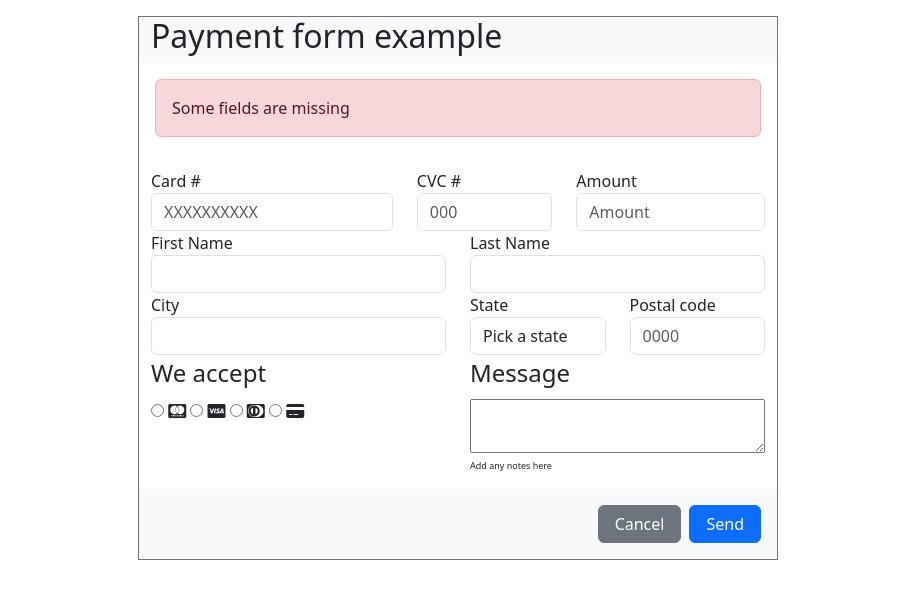
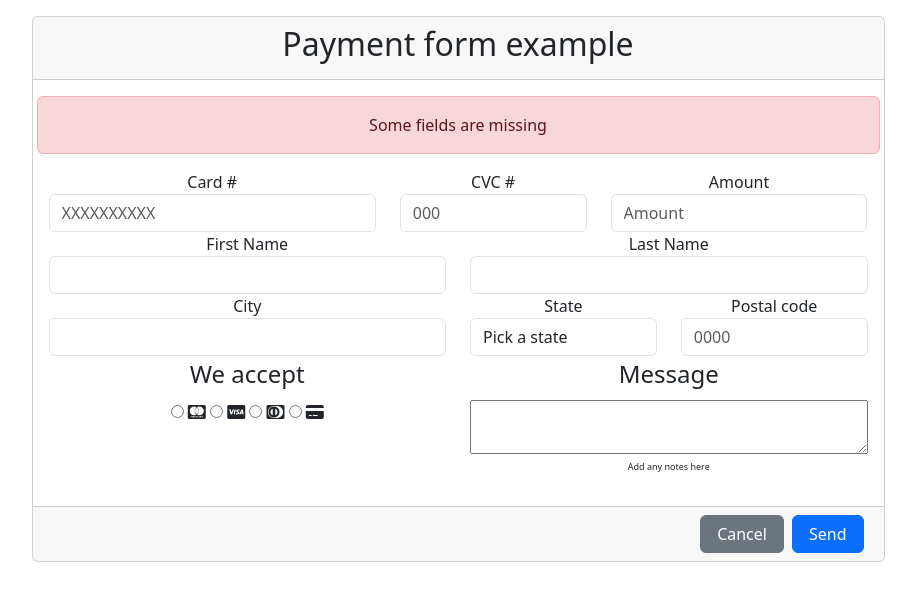
Before and after one commit to 4GeeksAcademy/alex-js-form-validation, a plain HTML site: page index.html in a window 1280 px wide. Shown: the whole page, without its empty margins (182-1098 px from the left). Drawn offline with nearby package versions, Linux system fonts and the light colour scheme.

Commit message:
change bootstrap components

```diff
--- a/index.html
+++ b/index.html
@@ -12,15 +12,13 @@
 </head>
 
 <body class="d-flex justify-content-center mt-3">
-    <div class="w-50">
+    <div class="card text-center">
+        <div class="card-header">
+            <h2>Payment form example</h2>
 
-        <div class="container-fluid border border-secondary">
-            <div class="row bg-light">
-                <div class="col-12  ">
-                    <h2>Payment form example</h2>
         </div>
-            </div>
-            <div class="row p-3">
+        <div class="card-body">
+                    <div class="row">
                         <div class="alert alert-danger" role="alert">
                             Some fields are missing
                         </div>
@@ -95,19 +93,22 @@
                         </div>
                         <div class="col-6">
                             <legend>Message</legend>
-                    <textarea class="w-100" name="message" id="message" ></textarea>
+                            <textarea class="w-100" name="message" id="message"></textarea>
                             <p style="font-size: 9px;">Add any notes here</p>
                         </div>
 
                     </div>
-        <div class="row py-3 bg-light">
+
+
+        </div>
+        <div class="card-footer text-body-secondary">
             <div class="col-12 d-flex justify-content-end ">
+
                 <button class="btn btn-secondary px-3 mx-1">Cancel</button>
                 <button class="btn btn-primary px-3 mx-1">Send</button>
             </div>
         </div>
 
-    </div>
     </div>
 
 
```
Lines whose indentation alone changed are shown as unchanged.
